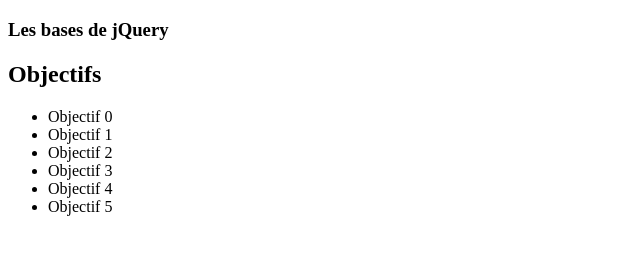
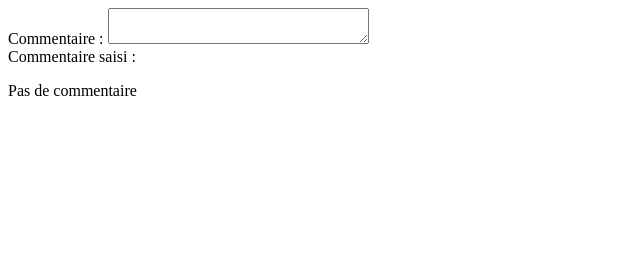
Before and after one commit to DARDORKE/Test-jQuery, a plain HTML site: page index.html in a window 1280 px wide. Shown: the whole page, without its empty margins (0-640 px from the left). Drawn offline with nearby package versions, Linux system fonts and the light colour scheme.

Commit message:
Les évenements

```diff
--- a/index.html
+++ b/index.html
@@ -8,27 +8,18 @@
 <body>
 <script src="https://ajax.aspnetcdn.com/ajax/jQuery/jquery-3.4.1.min.js"></script>
 <script src="script.js"></script>
+
 <section>
-    <article>
-        <h1>Les bases de jQuery</h1>
-
-        <h2>Objectifs</h2>
-        <ul id="goals">
-            <li>Objectif 1</li>
-            <li>Objectif 2</li>
-            <li>Objectif 3</li>
-            <li>Objectif 4</li>
-        </ul>
-
-        <div id="introduction">
-            <h2>Introduction</h2>
-            <p class="content">
-                Lorem ipsum dolor sit amet, consectetur adipiscing elit, sed do eiusmod tempor incididunt
-                ut labore et dolore magna aliqua. Ut enim ad minim veniam, quis nostrud exercitation ullamco
-                laboris nisi ut aliquip ex ea commodo consequat
-            </p>
-        </div>
-    </article>
+    <div id="content">
+        <form id="form">
+            <label for="comment">Commentaire :</label>
+            <textarea id="comment" name="comment" cols="30"></textarea>
+        </form>
+    </div>
+    <div>
+        Commentaire saisi :
+        <p id="commentValue">Pas de commentaire</p>
+    </div>
 </section>
 </body>
 </html>
--- a/script.js
+++ b/script.js
@@ -1,6 +1,5 @@
 $(document).ready(() => {
-   $('#introduction').remove(); //Suppression d'un élément//
-    let list = $('#goals');
-   list.prepend("<li>Objectif 0</li>"); //Ajoute un élément en début de liste goals//
-   list.append("<li>Objectif 5</li>"); //Ajoute un élément en fin de liste goals//
+    $('#comment').keyup(function () { //Lorsqu'une touche est déclenchée sur le clavier//
+        $('#commentValue').html($(this).val()) //Retourne la valeur du contenu html de #comment dans le contenu de #commentValue//
+    })
 });
```
